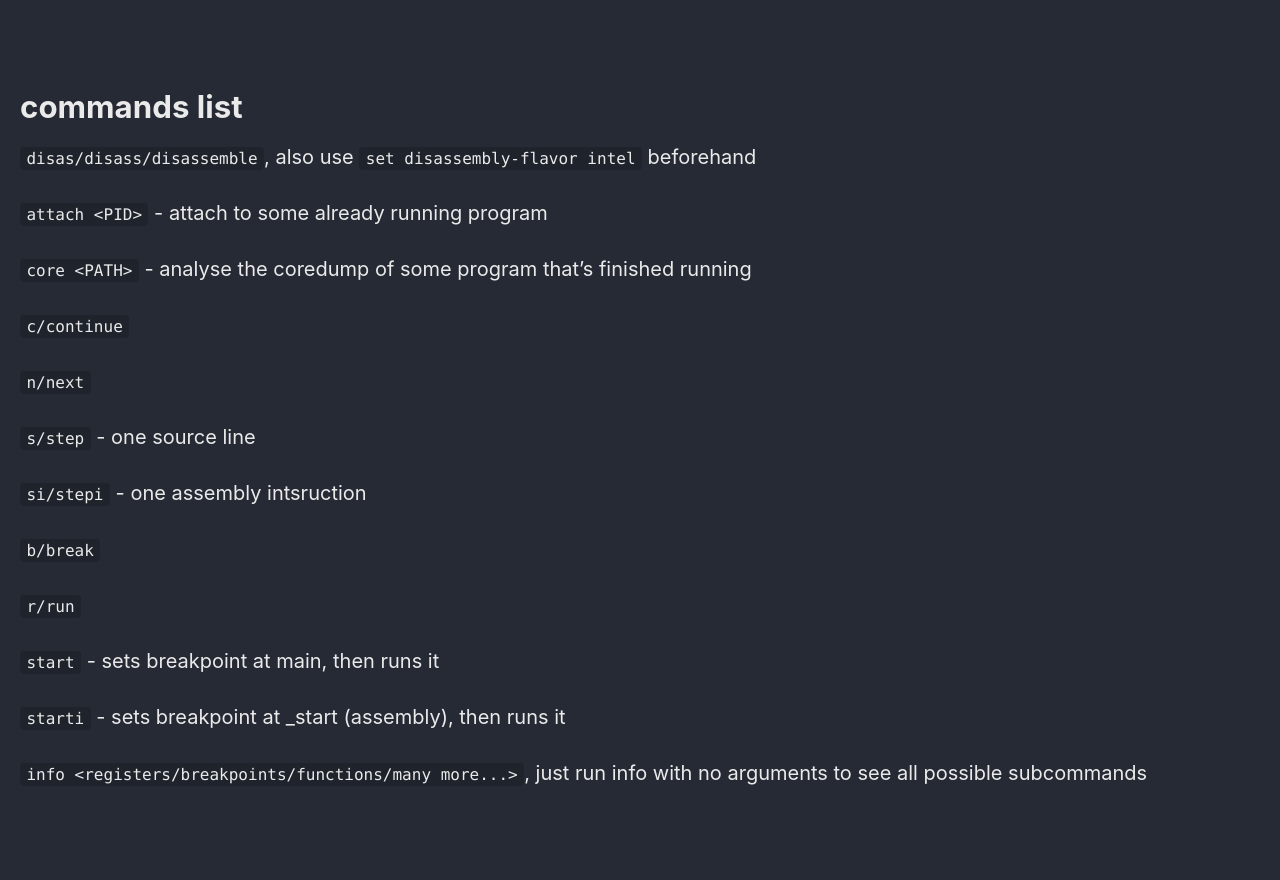
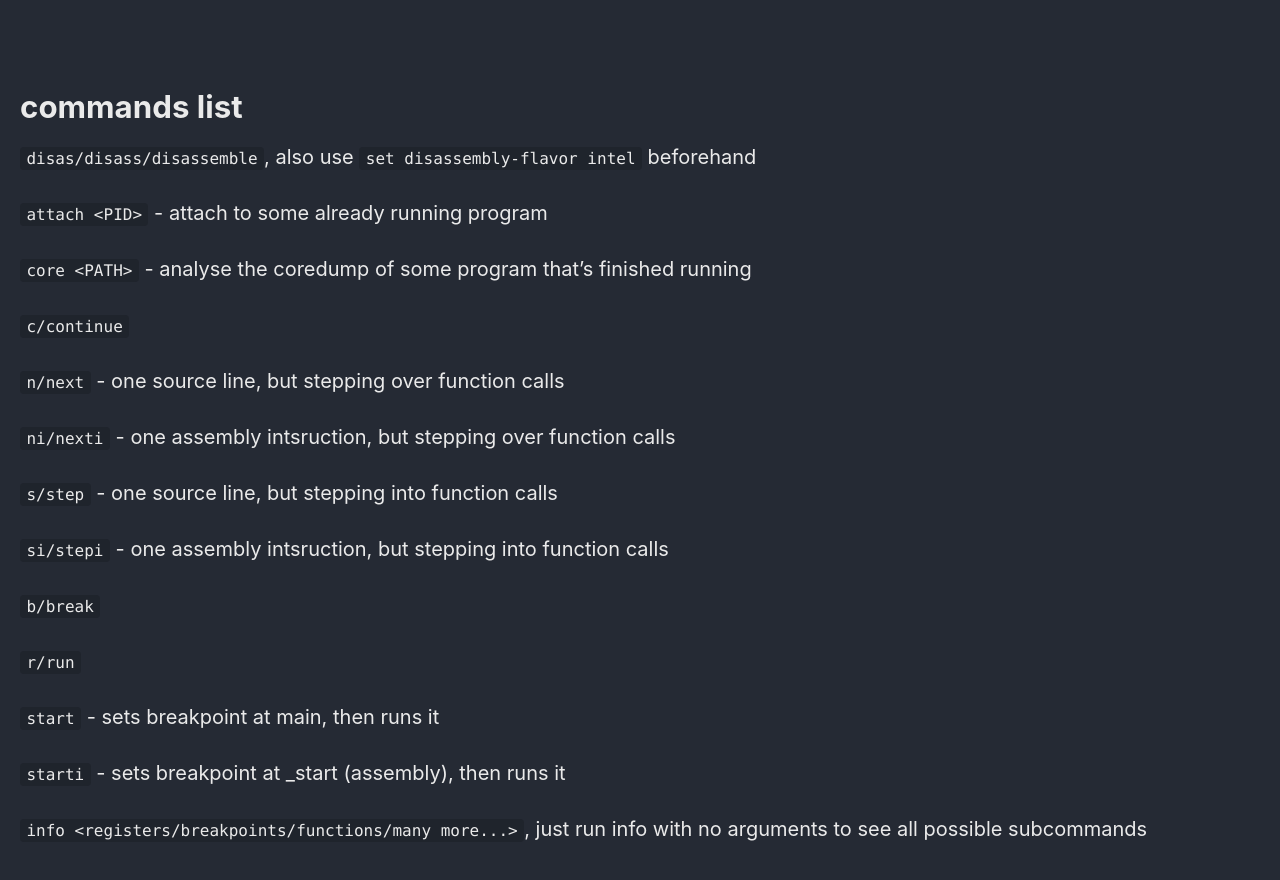
Before and after one commit to Connor-McCartney/Connor-McCartney.github.io, a Jekyll site: the page built from _pages/misc/gdb.md, in a window 1280 px wide and 900 px high, scrolled down 907 px. Shown: the top 880 px of the window. Built offline with Jekyll 4.4.1, drawn with Linux system fonts in a browser that asks for light colours; cached includes are drawn as plain includes; before the commit the page ends 1751 px from its top, so only the background shows below that.

Commit message:
Update gdb.md

```diff
--- a/_pages/misc/gdb.md
+++ b/_pages/misc/gdb.md
@@ -52,11 +52,13 @@ n -  number of elements
 
 `c/continue`
 
-`n/next`
+`n/next` - one source line, but stepping over function calls
 
-`s/step` - one source line
+`ni/nexti` - one assembly intsruction, but stepping over function calls
 
-`si/stepi` - one assembly intsruction
+`s/step` - one source line, but stepping into function calls
+
+`si/stepi` - one assembly intsruction, but stepping into function calls
 
 `b/break`
 
```
